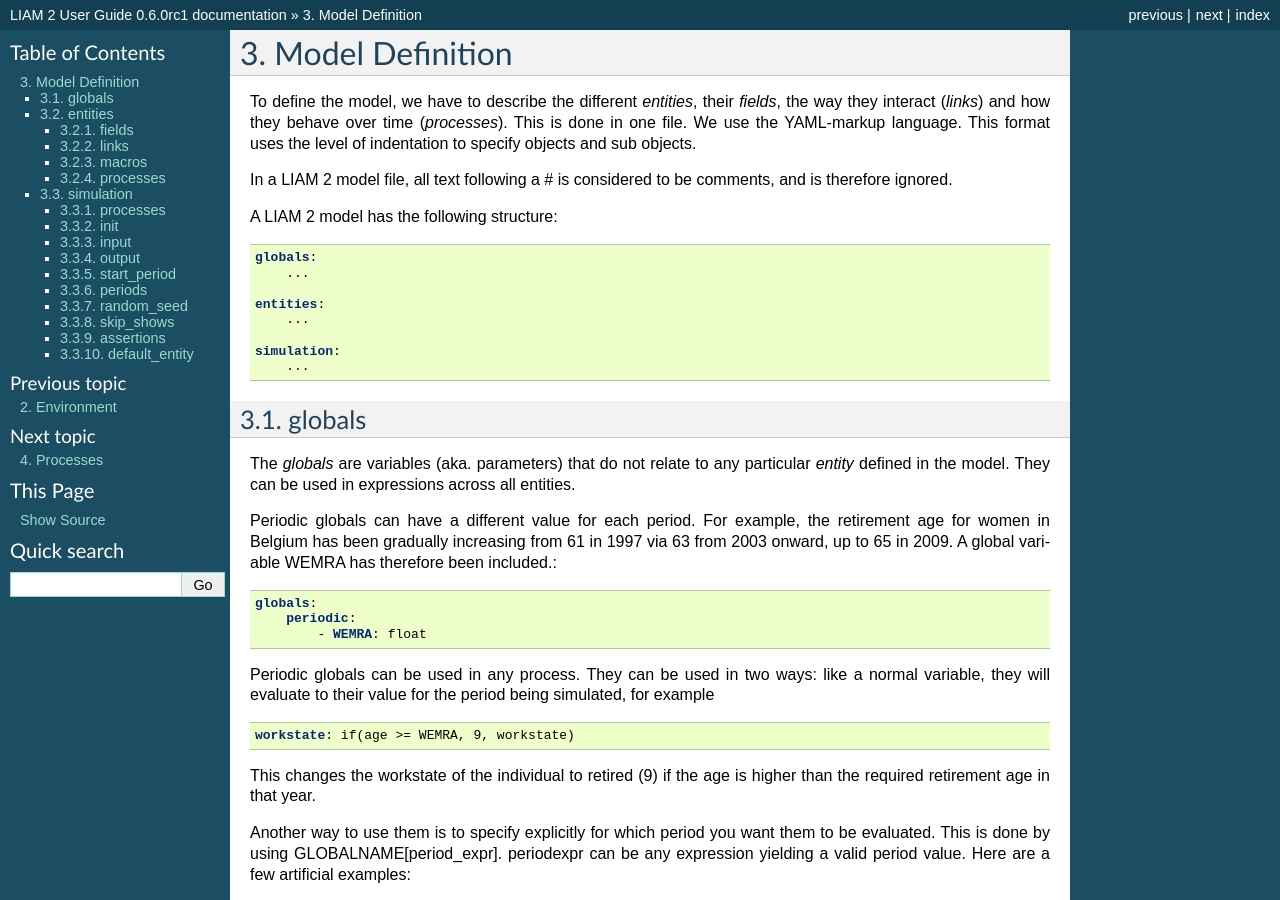
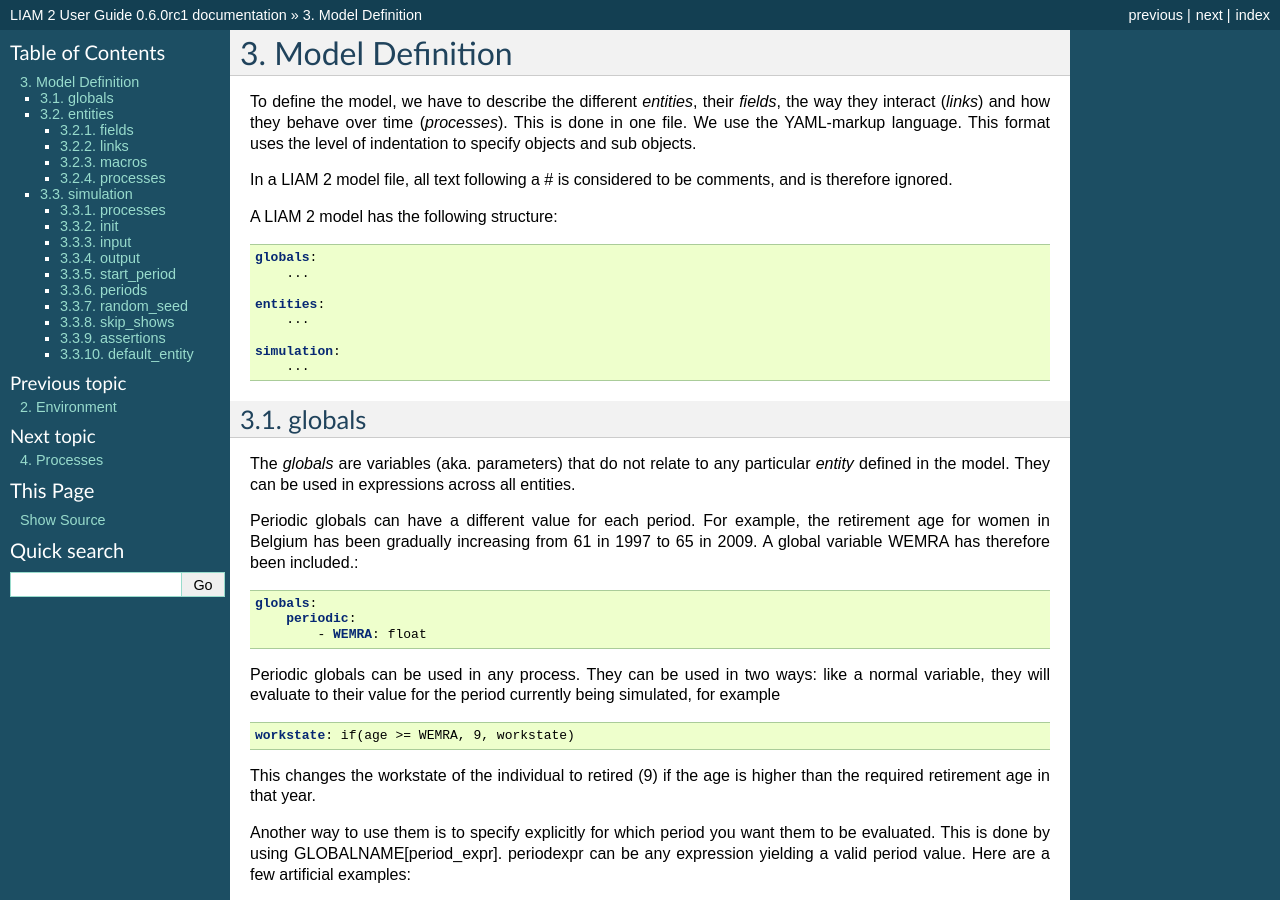
Before and after one commit to liam2/liam2, a Sphinx documentation site: the page built from doc/usersguide/source/model.rst, in a window 1280 px wide and 900 px high. Built offline with Sphinx 7.4.7, drawn with Linux system fonts in a browser that asks for light colours; formulas are drawn with MathJax 3; some of the changed text lies outside the part shown.

Commit message:
better wording

```diff
--- a/doc/usersguide/source/model.rst
+++ b/doc/usersguide/source/model.rst
@@ -26,31 +26,30 @@
 =======
 
 The *globals* are variables (aka. parameters) that do not relate to any
-particular *entity* defined in the model. They can be used in expressions across
-all entities.
+particular *entity* defined in the model. They can be used in expressions
+across all entities.
 
 Periodic globals can have a different value for each period. For example, the
 retirement age for women in Belgium has been gradually increasing from 61 in
-1997 via 63 from 2003 onward, up to 65 in 2009. A global variable WEMRA has
-therefore been included.::
+1997 to 65 in 2009. A global variable WEMRA has therefore been included.::
 
     globals:
         periodic:
             - WEMRA: float
 
 Periodic globals can be used in any process. They can be used in two ways: like
-a normal variable, they will evaluate to their value for the period being
-simulated, for example ::
+a normal variable, they will evaluate to their value for the period currently
+being simulated, for example ::
 
     workstate: if(age >= WEMRA, 9, workstate)
 
-This changes the workstate of the individual to retired (9) if the age is higher
-than the required retirement age in that year.
+This changes the workstate of the individual to retired (9) if the age is
+higher than the required retirement age in that year.
 
-Another way to use them is to specify explicitly for which period you want them
-to be evaluated. This is done by using GLOBALNAME[period_expr]. periodexpr can
-be any expression yielding a valid period value. Here are a few artificial
-examples: ::
+Another way to use them is to specify explicitly for which period you want
+them to be evaluated. This is done by using GLOBALNAME[period_expr].
+periodexpr can be any expression yielding a valid period value. Here are a few
+artificial examples: ::
 
     workstate: if(age >= WEMRA[2010], 9, workstate)
     workstate: if(age >= WEMRA[period - 1], 9, workstate)
```
Also changed, not shown: other parts of doc/usersguide/source/model.rst (+1 -3 lines).
